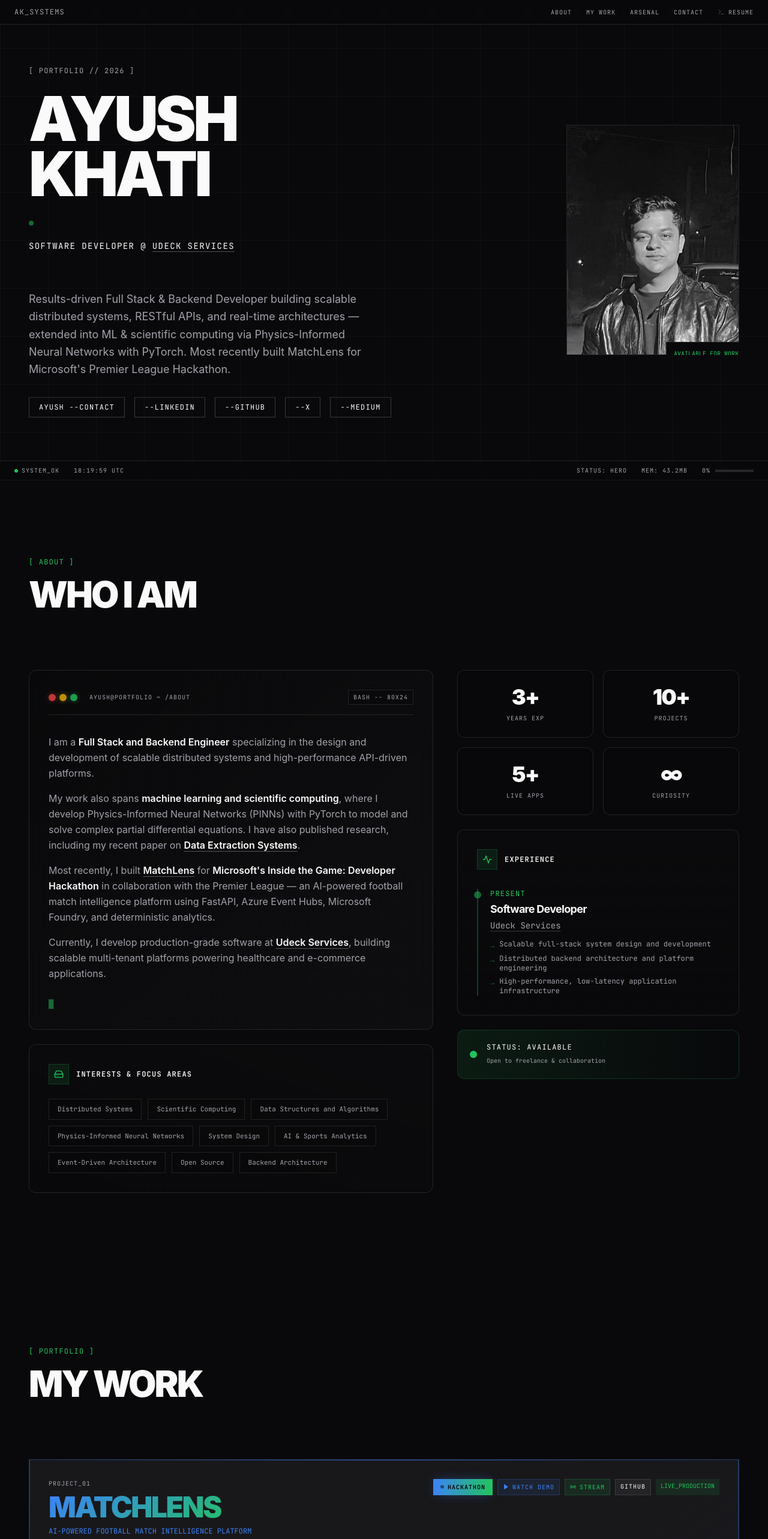
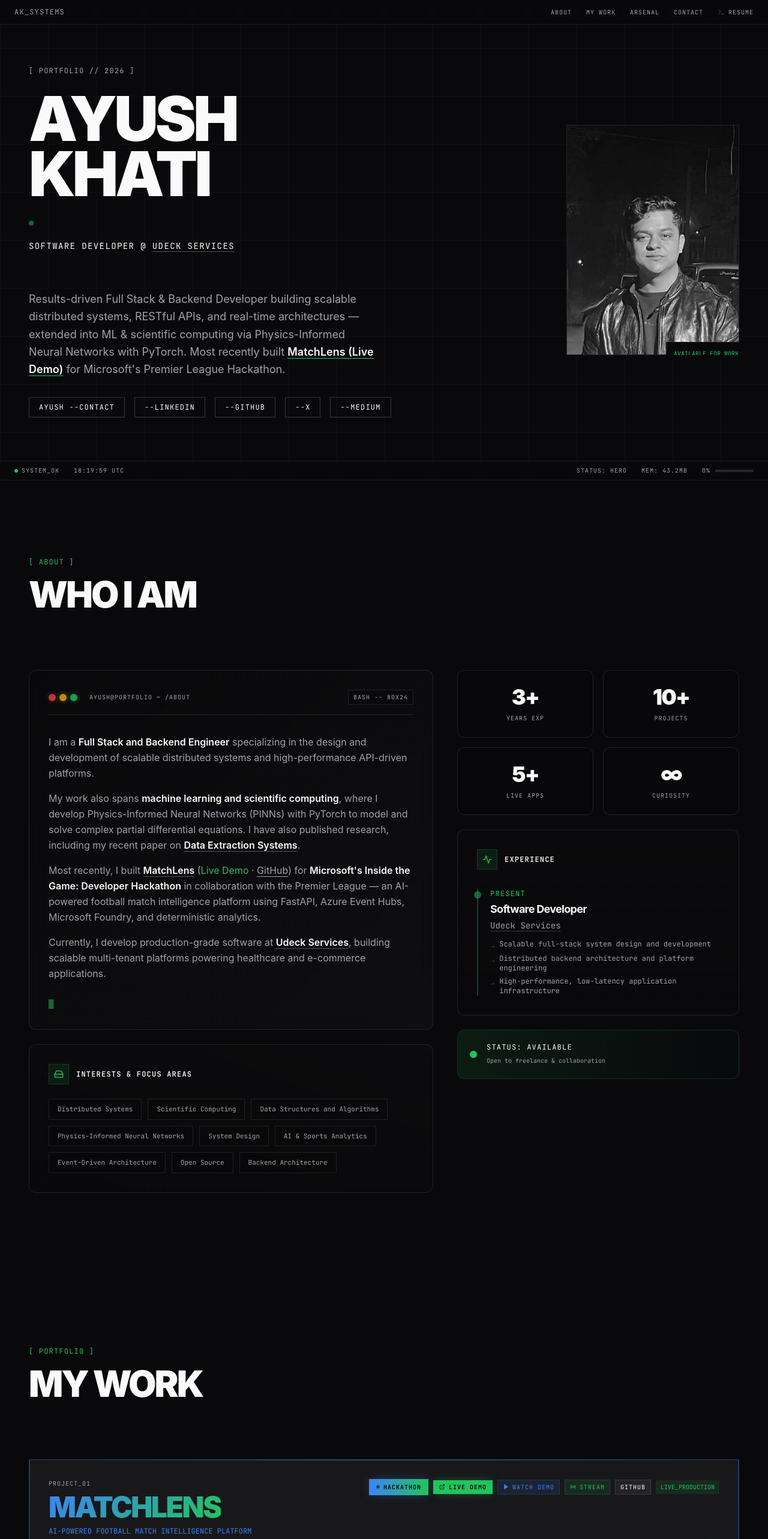
Before and after one commit to AyushkhatiDev/portfolio, a React (Vite) app: page / in a window 1280 px wide. Shown: the top 2566 px of the page at 60% size. Built offline with nearby package versions, Linux system fonts and the light colour scheme; the HTML template or start-up script is replaced by a standard one.

Commit message:
feat: add direct MatchLens live demo links in hero, about, and project card actions

```diff
--- a/src/components/AboutSection.tsx
+++ b/src/components/AboutSection.tsx
@@ -154,14 +154,30 @@ const AboutSection = () => {
                                 <p className="text-muted-foreground leading-relaxed">
                                     Most recently, I built{" "}
                                     <a
-                                        href="https://github.com/AyushkhatiDev/MATCHLENS"
+                                        href="https://matchlens-web.ashystone-436ed578.koreacentral.azurecontainerapps.io/demo"
                                         target="_blank"
                                         rel="noopener noreferrer"
                                         className="text-foreground font-semibold underline decoration-foreground/30 hover:decoration-accent underline-offset-4 transition-colors"
                                     >
                                         MatchLens
                                     </a>{" "}
-                                    for{" "}
+                                    (<a
+                                        href="https://matchlens-web.ashystone-436ed578.koreacentral.azurecontainerapps.io/demo"
+                                        target="_blank"
+                                        rel="noopener noreferrer"
+                                        className="text-accent hover:underline underline-offset-4 transition-colors"
+                                    >
+                                        Live Demo
+                                    </a>
+                                    {" · "}
+                                    <a
+                                        href="https://github.com/AyushkhatiDev/MATCHLENS"
+                                        target="_blank"
+                                        rel="noopener noreferrer"
+                                        className="text-muted-foreground hover:text-foreground underline underline-offset-4 transition-colors"
+                                    >
+                                        GitHub
+                                    </a>) for{" "}
                                     <span className="text-foreground font-semibold">
                                         Microsoft's Inside the Game: Developer Hackathon
                                     </span>{" "}
--- a/src/components/HeroSection.tsx
+++ b/src/components/HeroSection.tsx
@@ -98,7 +98,16 @@ const HeroSection = () => {
                             variants={childVariants}
                             className="mt-16 max-w-xl text-lg text-muted-foreground leading-relaxed"
                         >
-                            Results-driven Full Stack &amp; Backend Developer building scalable distributed systems, RESTful APIs, and real-time architectures — extended into ML &amp; scientific computing via Physics-Informed Neural Networks with PyTorch. Most recently built MatchLens for Microsoft's Premier League Hackathon.
+                            Results-driven Full Stack &amp; Backend Developer building scalable distributed systems, RESTful APIs, and real-time architectures — extended into ML &amp; scientific computing via Physics-Informed Neural Networks with PyTorch. Most recently built{" "}
+                            <a
+                                href="https://matchlens-web.ashystone-436ed578.koreacentral.azurecontainerapps.io/demo"
+                                target="_blank"
+                                rel="noopener noreferrer"
+                                className="text-foreground font-semibold underline decoration-accent hover:text-accent underline-offset-4 transition-colors"
+                            >
+                                MatchLens (Live Demo)
+                            </a>{" "}
+                            for Microsoft's Premier League Hackathon.
                         </motion.p>
 
                         <motion.div variants={childVariants} className="mt-8 flex flex-wrap gap-3 sm:gap-4">
--- a/src/components/ProjectCard.tsx
+++ b/src/components/ProjectCard.tsx
@@ -1,5 +1,5 @@
 import { motion } from "framer-motion";
-import { ArrowUpRight, Play, Radio } from "lucide-react";
+import { ArrowUpRight, Play, Radio, ExternalLink } from "lucide-react";
 
 interface Metric {
     label: string;
@@ -68,19 +68,41 @@ const ProjectCard = ({
                     <span className="font-mono text-[10px] text-muted-foreground uppercase tracking-widest block mb-2">
                         PROJECT_{String(index + 1).padStart(2, "0")}
                     </span>
-                    <h3 className={`text-3xl lg:text-5xl font-black tracking-tighter uppercase leading-none transition-all duration-500 ${
-                        featured ? "text-gradient-primary" : "group-hover:text-gradient-primary"
-                    }`}>
-                        {title}
-                    </h3>
+                    <a
+                        href={liveLink}
+                        target="_blank"
+                        rel="noopener noreferrer"
+                        className="inline-block group/title"
+                    >
+                        <h3 className={`text-3xl lg:text-5xl font-black tracking-tighter uppercase leading-none transition-all duration-500 ${
+                            featured ? "text-gradient-primary group-hover/title:brightness-125" : "group-hover:text-gradient-primary"
+                        }`}>
+                            {title}
+                        </h3>
+                    </a>
                     <p className="font-mono text-xs text-primary mt-2 uppercase group-hover:tracking-[0.2em] transition-all duration-500">{subtitle}</p>
                 </div>
-                <div className="flex flex-wrap gap-2 md:justify-end">
+                <div className="flex flex-wrap gap-2 md:justify-end items-center">
                     {featured && (
                         <div className="font-mono text-[10px] text-background bg-gradient-to-r from-primary to-accent px-3 py-1.5 shrink-0 uppercase tracking-widest font-bold flex items-center gap-1.5 shadow-[0_0_20px_-5px_hsl(217_91%_60%/0.5)]">
                             <span className="w-1.5 h-1.5 rounded-full bg-background animate-pulse" />
                             HACKATHON
                         </div>
+                    )}
+                    {liveLink && (
+                        <a
+                            href={liveLink}
+                            target="_blank"
+                            rel="noopener noreferrer"
+                            className={`font-mono text-[10px] px-2.5 py-1 shrink-0 transition-all uppercase tracking-widest flex items-center gap-1.5 font-bold ${
+                                featured
+                                    ? "text-background bg-accent hover:bg-accent/80 shadow-[0_0_15px_-3px_hsl(var(--accent)/0.5)]"
+                                    : "text-accent bg-accent/10 border border-accent/20 hover:bg-accent/20"
+                            }`}
+                        >
+                            <ExternalLink size={10} strokeWidth={2} />
+                            LIVE DEMO
+                        </a>
                     )}
                     {demoVideoLink && (
                         <a
@@ -141,7 +163,16 @@ const ProjectCard = ({
             </div>
 
             {/* Image */}
-            <div className={`mb-8 overflow-hidden border ${featured ? "border-primary/10" : "border-foreground/5"}`}>
+            <a
+                href={liveLink}
+                target="_blank"
+                rel="noopener noreferrer"
+                className={`block mb-8 overflow-hidden border transition-all duration-300 ${
+                    featured
+                        ? "border-primary/20 hover:border-accent/60 shadow-[0_0_30px_-10px_hsl(217_91%_60%/0.2)]"
+                        : "border-foreground/5 hover:border-foreground/20"
+                }`}
+            >
                 <img
                     src={image}
                     alt={title}
@@ -150,7 +181,7 @@ const ProjectCard = ({
                     }`}
                     loading="lazy"
                 />
-            </div>
+            </a>
 
             {/* Content Grid */}
             <div className="grid grid-cols-12 gap-6 lg:gap-8">
```
